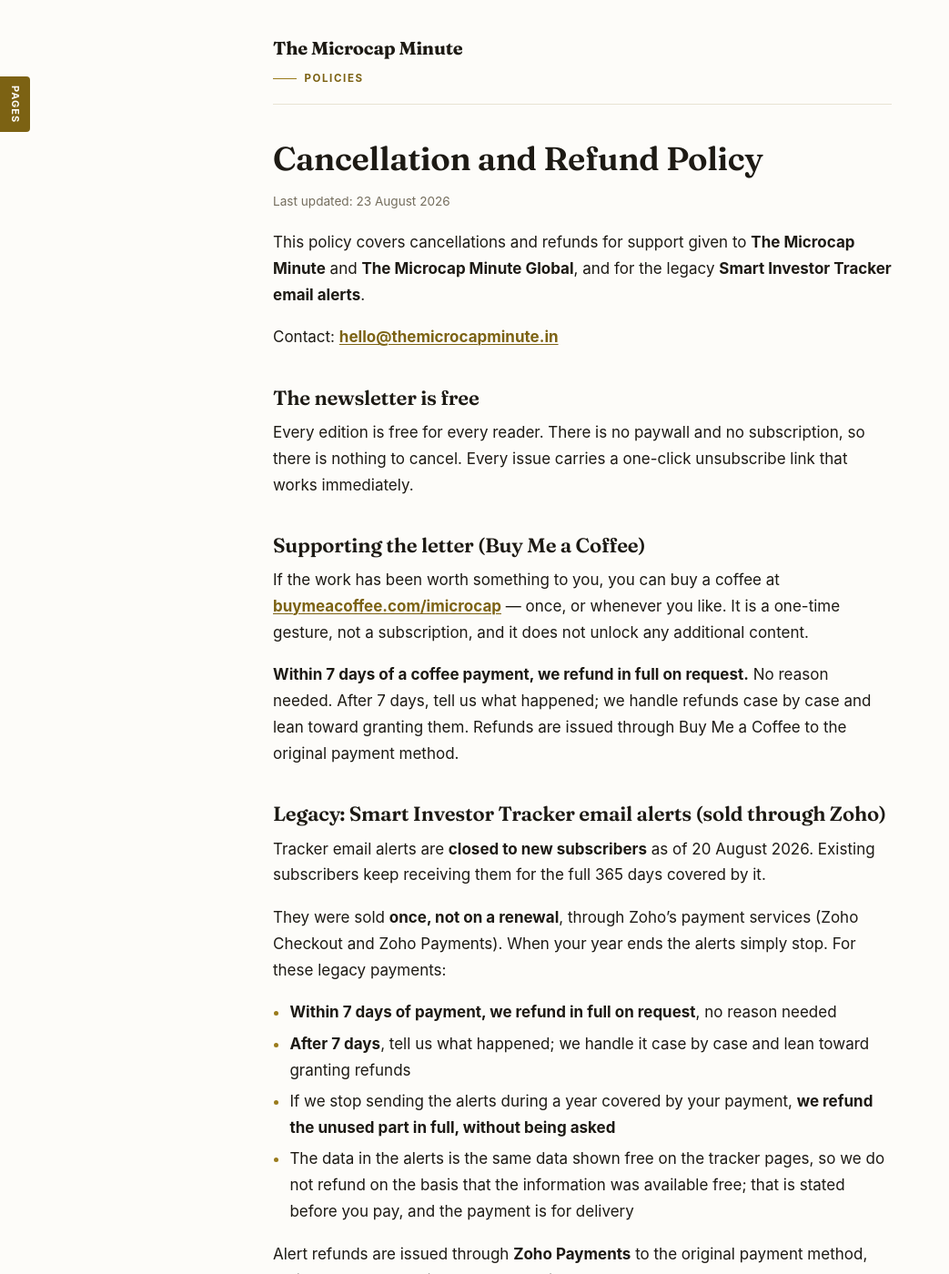
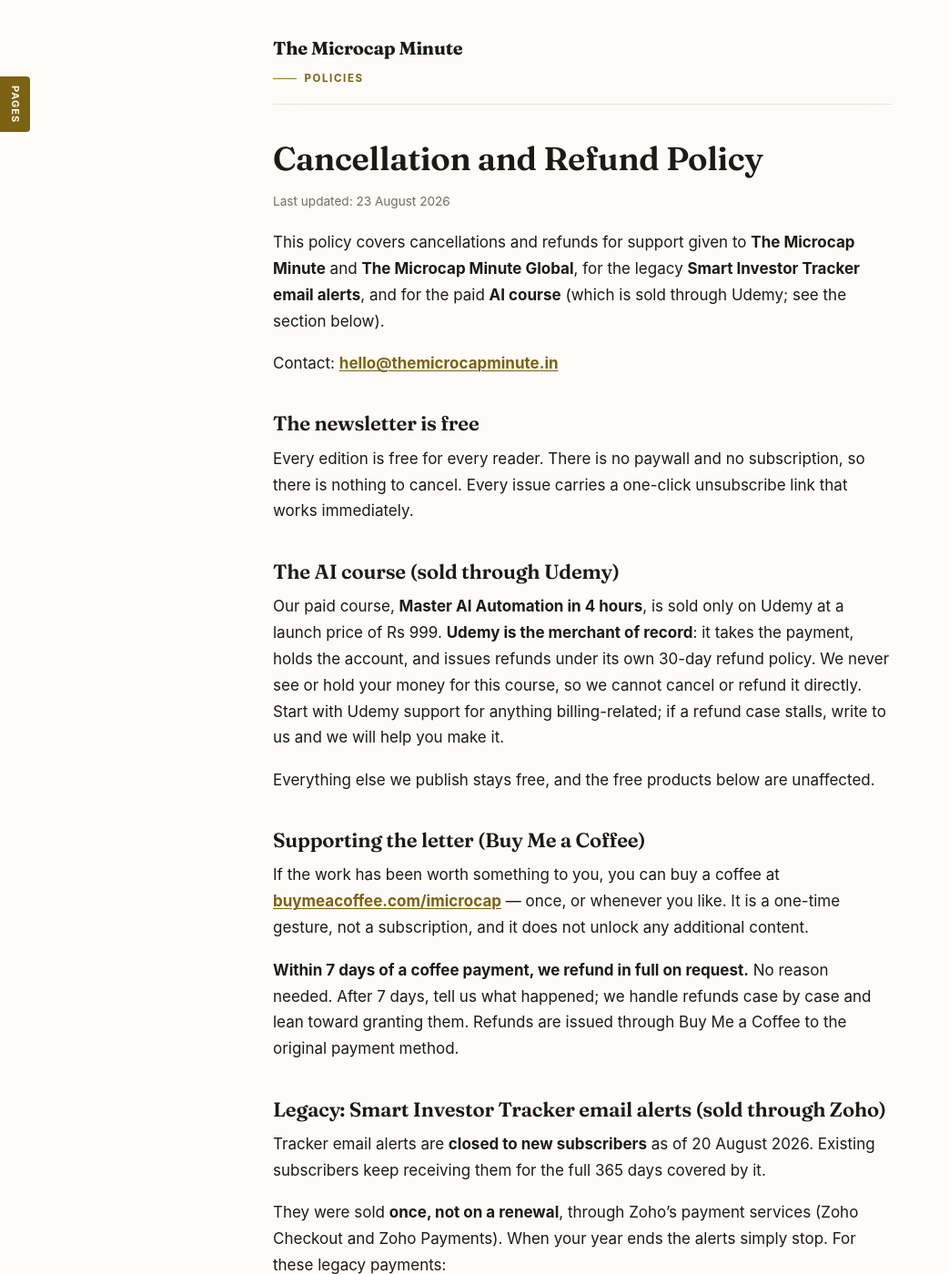
Before and after one commit to themicrocapinvestor/MM-Policies, a Jekyll site: the page built from refunds.md, in a window 1280 px wide and 1400 px high. Shown: the whole window at 91% size, without its empty margins (0-1043 px from the left). Built offline with Jekyll 4.4.1, drawn with Linux system fonts in a browser that asks for light colours.

Commit message:
Add AI Course Policy page + paid-course caveats on all free-product claims (refunds, terms, privacy, about, ai.md)

```diff
--- a/refunds.md
+++ b/refunds.md
@@ -8,8 +8,9 @@ title: Cancellation and Refund Policy
 *Last updated: 23 August 2026*
 
 This policy covers cancellations and refunds for support given to **The Microcap
-Minute** and **The Microcap Minute Global**, and for the legacy **Smart Investor Tracker
-email alerts**.
+Minute** and **The Microcap Minute Global**, for the legacy **Smart Investor Tracker
+email alerts**, and for the paid **AI course** (which is sold through Udemy; see the
+section below).
 
 Contact: **[hello@themicrocapminute.in](mailto:hello@themicrocapminute.in)**
 
@@ -18,6 +19,17 @@ Contact: **[hello@themicrocapminute.in](mailto:hello@themicrocapminute.in)**
 Every edition is free for every reader. There is no paywall and no subscription, so
 there is nothing to cancel. Every issue carries a one-click unsubscribe link that works
 immediately.
+
+## The AI course (sold through Udemy)
+
+Our paid course, **Master AI Automation in 4 hours**, is sold only on Udemy at a
+launch price of Rs 999. **Udemy is the merchant of record**: it takes the payment,
+holds the account, and issues refunds under its own 30-day refund policy. We never
+see or hold your money for this course, so we cannot cancel or refund it directly.
+Start with Udemy support for anything billing-related; if a refund case stalls,
+write to us and we will help you make it.
+
+Everything else we publish stays free, and the free products below are unaffected.
 
 ## Supporting the letter (Buy Me a Coffee)
 
```
Also changed, not shown: about.md (+3 -1 lines), ai-course.md (added, +58 -0 lines), ai.md (+10 -0 lines), index.md (+1 -0 lines), privacy.md (+4 -1 lines), terms.md (+4 -1 lines).
